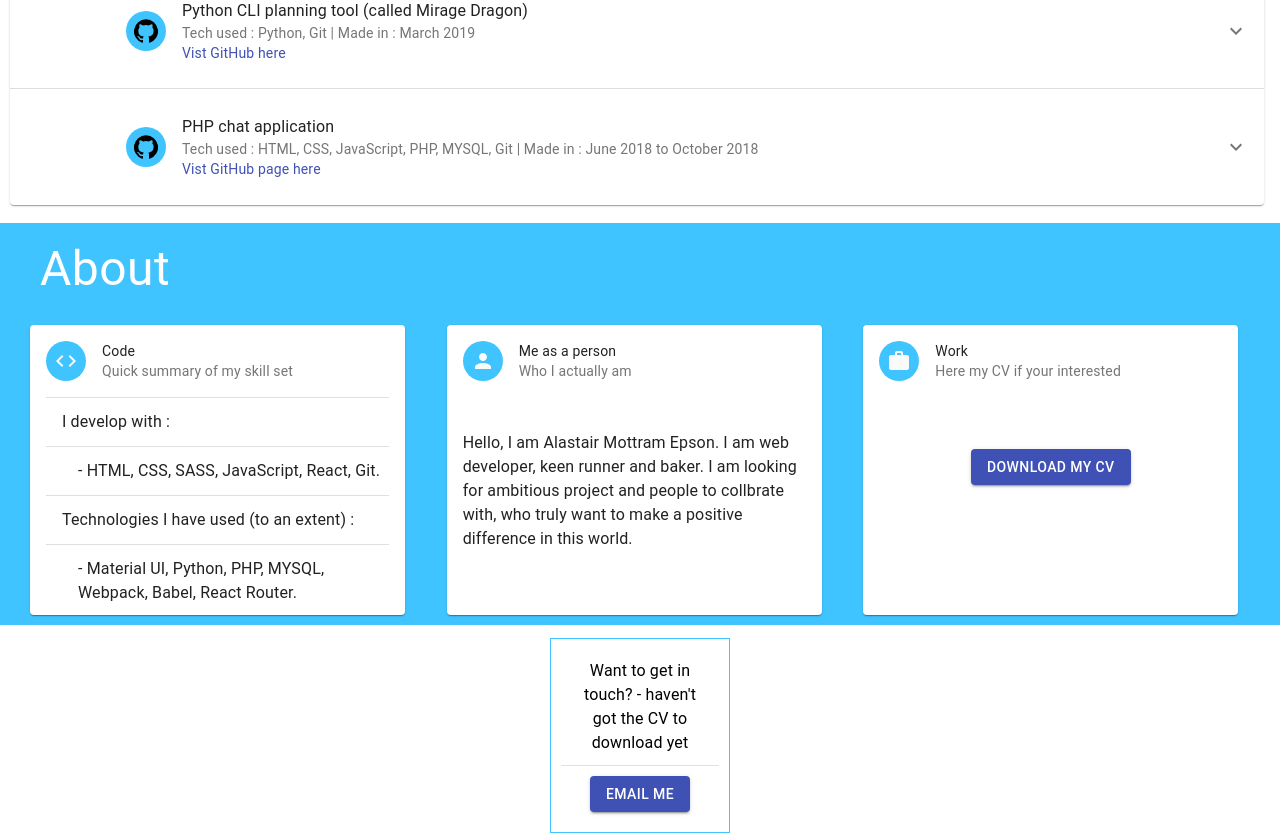
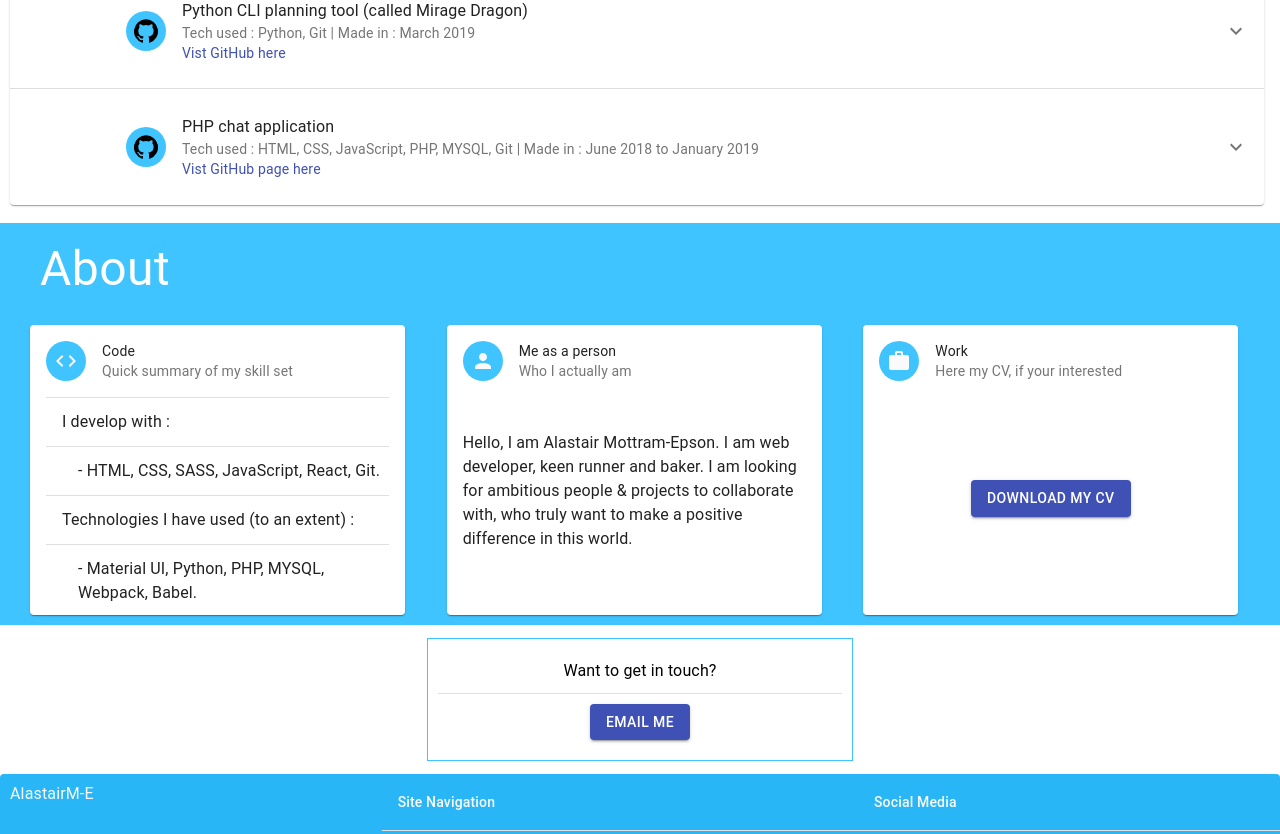
Before and after one commit to AlastairM-E/profile_website, a React app: page /Portfolio in a window 1280 px wide. Shown: the part 365-1199 px from the top of the page. Built offline with nearby package versions, Linux system fonts and the light colour scheme.

Commit message:
site is pretty much their, I will want to aid and change features in the feature, but this works currently

```diff
--- a/src/components/About.js
+++ b/src/components/About.js
@@ -40,9 +40,20 @@ const useStyles = makeStyles(theme => ({
         margin : '10px',
     },
     card : {
-        height : '290px',
+        heihgt : '290px',
         width: '90%',
-        margin : '10px 0px'
+        margin : '10px 0px',
+
+        [theme.breakpoints.between('md', 'lg')]: {
+            height : '290px',
+        },
+        [theme.breakpoints.between('sm', 'md')]: {
+            height : '350px',
+        },
+        [theme.breakpoints.between('xs', 'sm')]: {
+            height : '290px',
+            marginLeft : '2.5%'
+        },
     },
     cardIcon : {
         background : lightBlue['A200'],
@@ -63,8 +74,12 @@ const useStyles = makeStyles(theme => ({
         marginTop : '10%',
     },
     workSection : {
-        marginTop : '15%',
+        display : 'flex',
+        alignItems : 'center',
+        justifyContent : 'center',
         textAlign : 'center',
+        width : '100%',
+        height : '70%',
     },
     cardContentNested : {
         paddingLeft: theme.spacing(4),
@@ -81,7 +96,7 @@ export default function About() {
     const classes = useStyles();
     const [techKnow, techExperienced] = [
         [['HTML, ', 'CSS, ', 'SASS, ', 'JavaScript, ', 'React, ', 'Git.']],
-        [['Material UI, ', 'Python, ', 'PHP, ', 'MYSQL, ', 'Webpack, ', 'Babel, ', 'React Router.']],
+        [['Material UI, ', 'Python, ', 'PHP, ', 'MYSQL, ', 'Webpack, ', 'Babel.']],
     ];
     const sections = [
         {
@@ -129,10 +144,9 @@ export default function About() {
                 title : 'Me as a person',
                 subheader : 'Who I actually am',
                 content : <Typography className={classes.personSection}>
-                    Hello, I am Alastair Mottram Epson. I am web developer, keen runner and baker.
-                    I am looking for ambitious project and people to collbrate with, who truly want
+                    Hello, I am Alastair Mottram-Epson. I am web developer, keen runner and baker.
+                    I am looking for ambitious people & projects to collaborate with, who truly want
                     to make a positive difference in this world.
-
                 </Typography>
 
             }
@@ -141,8 +155,9 @@ export default function About() {
             icon : <WorkIcon />,
             section : {
                 title : 'Work',
-                subheader : 'Here my CV if your interested',
-                content : <div className={classes.workSection}>
+                subheader : 'Here my CV, if your interested',
+                content :
+                <div className={classes.workSection}>
                     <Button  variant="contained" color="primary" href={pdf}>
                         Download my CV
                     </Button>
@@ -161,7 +176,7 @@ export default function About() {
                 </Grid>
                     {sections.map(({ icon, section : { title, subheader, content, }, }) => {
                         return (
-                            <Grid xs={12} sm={4} item ={4}>
+                            <Grid xs={12} sm={12} md={4}>
                                 <Card className={classes.card}>
                                     <CardHeader
                                         title={title}
--- a/src/components/Board.js
+++ b/src/components/Board.js
@@ -70,7 +70,6 @@ export default function Board() {
                     setCurrentPlayer(rankHand(currentPlayer, 'hand', 'handValue', 'hasLost')),
                     setTurn(rotateTurn(turn)),
                 ]) : null;*/
-
                 runAdv();
             }}> run a turn</button>
             <Opponents opponent={opponent} />
--- a/src/components/Contact.js
+++ b/src/components/Contact.js
@@ -1,6 +1,6 @@
 /*IMPORTS*/
 import React from 'react';
-import { Typography, Button, Divider, } from '@material-ui/core';
+import { Typography, Button, Divider, Grid, } from '@material-ui/core';
 
 import { makeStyles, } from '@material-ui/core/styles';
 import { lightBlue } from '@material-ui/core/colors';
@@ -8,11 +8,16 @@ import { lightBlue } from '@material-ui/core/colors';
 /* STYLES */
 const useStyles = makeStyles(theme => ({
     contact : {
-        margin : '1% 43%',
+        margin : '1% 0%',
         padding : '10px',
         border : '1px solid black',
         borderColor : lightBlue['A200'],
         textAlign : 'center',
+    },
+    container : {
+        display : 'flex',
+        justifyContent : 'center',
+        width: '100%',
     },
     textBox : {
         margin : '10px',
@@ -27,12 +32,16 @@ export default function Contact() {
     const classes = useStyles();
 
     return (
-        <div className={classes.contact}>
-            <Typography className={classes.textBox}>Want to get in touch? - haven't got the CV to download yet</Typography>
-            <Divider />
-            <Button className={classes.emailButton} variant="contained" color="primary" href='mailto:alastair.me.work@gmail.com'>Email Me</Button>
-            <div id="Contact"></div>
-        </div>
+        <Grid container>
+            <div className={classes.container}>
+                <Grid className={classes.contact} item xs={12} md={8} lg={4}  xl={2}>
+                    <Typography className={classes.textBox}>Want to get in touch?</Typography>
+                    <Divider />
+                    <Button className={classes.emailButton} variant="contained" color="primary" href='mailto:alastair.me.work@gmail.com'>Email Me</Button>
+                    <div id="Contact"></div>
+                </Grid>
+            </div>
+        </Grid>
     );
 
 };
--- a/src/components/Footer.js
+++ b/src/components/Footer.js
@@ -3,7 +3,7 @@ import React from 'react';
 
 import { NavLink, } from 'react-router-dom';
 
-import { Table, Paper, TableHead, TableRow, TableCell, Link, Typography, } from '@material-ui/core';
+import { Table, Grid, Paper, TableHead, TableRow, TableCell, Link, Typography, } from '@material-ui/core';
 import { makeStyles } from '@material-ui/styles';
 import { lightBlue, grey, } from '@material-ui/core/colors';
 
@@ -13,7 +13,7 @@ const useStyles = makeStyles({
         overflowX: 'auto',
     },
     table: {
-      minWidth: 650,
+      minWidth: 450,
       background : lightBlue[400],
       padding : '100px',
 
@@ -59,7 +59,7 @@ export default function Footer() {
         {
             linksToSite : 'Portfolio',
              socialMedia : [
-                'https://medium.com/@alastairunityemail',
+                'https://medium.com/@alastair.me.blog',
                 'Medium',
             ],
         },
@@ -69,11 +69,14 @@ export default function Footer() {
             <Paper className={classes.root}>
                 <Table className={classes.table}>
                     <TableHead>
-                    <TableRow >
+
+                            <TableRow>
+
                                     <Typography></Typography>
                                     <Typography className={classes.Title}>AlastairM-E</Typography>
                                     <TableCell className={classes.tableTitle}>Site Navigation</TableCell>
                                     <TableCell className={classes.tableTitle}>Social Media</TableCell>
+
                             </TableRow>
                             {footerRows.map(({linksToSite, socialMedia : [href, title] }) => {
                                 return (
@@ -95,7 +98,6 @@ export default function Footer() {
                     </TableHead>
                 </Table>
             </Paper>
-
     );
 
 };
--- a/src/components/Navbar.js
+++ b/src/components/Navbar.js
@@ -39,7 +39,7 @@ export default function Navbar() {
                     <NavLink to='/' className={classes.navLink}>Home</NavLink>
                     <Link href='#About' className={classes.navLink}>About</Link>
                     <Link href='#Contact' className={classes.navLink}>Contact</Link>
-                    <Link href='https://medium.com/@alastairunityemail' className={classes.navLink}>Blog</Link>
+                    <Link href='https://medium.com/@alastair.me.blog' className={classes.navLink}>Blog</Link>
                     <NavLink to='/Portfolio' className={classes.navLink}>Portfolio</NavLink>
             </Toolbar>
         </AppBar>
--- a/src/components/Portfolio.js
+++ b/src/components/Portfolio.js
@@ -61,18 +61,18 @@ export default function Portfolio() {
                     <NavLink to='/CasinoJS'>Demo here</NavLink> | <Link href='https://github.com/AlastairM-E/CasinoJS/tree/CasinoJSv0.5'>Visit Github page here</Link>
                 </Fragment>,
             madeIn : 'September 2019 to current',
-            description : `The user can play against (very basic) AI to play a dumbed down version of blackjack.`,
+            description : `A website in which a user can play against a (very basic) AI to play a dumbed down version of blackjack (no ability to control turns).`,
         },
         {
-            icon : <GitHubIcon href='https://github.com/AlastairM-E/profile_website/tree/PWv0.4' />,
+            icon : <GitHubIcon href='https://github.com/AlastairM-E/profile_website/tree/PWv0.6' />,
             title : 'Profile webiste (aka, this site)',
             techUsed : 'Tech used : HTML, CSS, Material-UI, JavaScript, React, React-router-dom, Git ',
-            linkToProject : <Link href='https://github.com/AlastairM-E/profile_website/tree/PWv0.4'>Vist GitHub page here</Link>,
+            linkToProject : <Link href='https://github.com/AlastairM-E/profile_website/tree/PWv0.6'>Vist GitHub page here</Link>,
             madeIn : 'July 2019 to current',
             description :
-                `A website that is able to show offer various project I
-                have developed for fun and show potential employers what
-                I do and whom I am.`
+                `A website that is able to show off various projects I
+                have developed for fun and show potential employers
+                who I am and what I can do.`
             ,
         },
         {
@@ -82,8 +82,8 @@ export default function Portfolio() {
             linkToProject : <Link href='https://github.com/AlastairM-E/Mirage_Dragon/tree/MDv0.5'>Vist GitHub here</Link>,
             madeIn : 'March 2019',
             description :
-                `Enables a user, using a terminal by executing the file in python,
-                to be prompt a series of questions by a CLI, whcich will lead to
+                `Enables a user, executing the file in python by a terminal,
+                to be prompt a series of questions by a CLI, which will lead to
                 the creation of a planning document (txt file)`
             ,
         },
@@ -92,11 +92,11 @@ export default function Portfolio() {
             title : 'PHP chat application',
             techUsed : 'Tech used : HTML, CSS, JavaScript, PHP, MYSQL, Git ',
             linkToProject : <Link href='https://github.com/AlastairM-E/chat-application-basic-/tree/PHPv0.1'>Vist GitHub page here</Link>,
-            madeIn : 'June 2018 to October 2018',
+            madeIn : 'June 2018 to January 2019',
             description :
                 `Enables a user to create an account,
-                sign in with said account to a posting page and then
-                post comments which others user of the website can
+                sign in with said account to a 'chat room' and then
+                post comments which others users of the website can
                 see (not from the same computer)`
             ,
         },
@@ -113,8 +113,6 @@ export default function Portfolio() {
                                 <ExpansionPanel className={classes.accordian}>
                                     <ExpansionPanelSummary
                                         expandIcon={<ExpandMoreIcon className={classes.expandButton} />}
-                                        aria-controls="panel1a-content"
-                                        id="panel1a-header"
                                         className={classes.panelSummary}
                                     >
 
--- a/src/components/Slider.js
+++ b/src/components/Slider.js
@@ -40,6 +40,12 @@ const useStyles = makeStyles(theme => ({
     },
     Slide : {
         height : '50vh',
+        [theme.breakpoints.between('sm', 'md')]: {
+            height : '60vh',
+        },
+        [theme.breakpoints.between('xs', 'sm')]: {
+            height : '70vh',
+        },
     },
     SlideTitle : {
         fontSize: 48,
@@ -66,25 +72,31 @@ export default function SlideShow() {
     const [shouldReset, setShouldReset ] = useState(false);
     const classes = useStyles();
 
-    const slideShowPace = 3000;
+    const slideShowPace = 4500;
 
     const slides = [
         {
-            title : 'Overview of what I do',
-            content : <Typography className={classes.SlideContent}> I am an up and coming web developer, specialising in HTML, CSS, SASS, JS and React </Typography>,
+            title : 'An overview of what I do',
+            content :
+                <Typography className={classes.SlideContent}>
+                    I am an up and coming web developer, specialising in HTML, CSS, SASS, JS and React.
+                </Typography>,
         },
         {
             title : 'My aim',
-            content : <Typography className={classes.SlideContent}> I aim to produce great user interfaces that help websites reach their full potential.</Typography>,
+            content :
+                <Typography className={classes.SlideContent}>
+                    I aim to produce great user interfaces, that help ambitious people & projects reach their full potential.
+                </Typography>,
         },
         {
-            title : 'Portfolio Projects', content :
+            title : 'Portfolio Projects',
+            content :
                 <Typography className={classes.SlideContent}>
                     Here are some of my projects.
                     <br />
-                    <Link href={'http://localhost:8080/'}>learn more</Link>
+                    <Link href='/Portfolio'>learn more</Link>
                 </Typography>,
-            href : 'Portfolio',
         },
     ];
 
```
Lines whose indentation alone changed are shown as unchanged.
